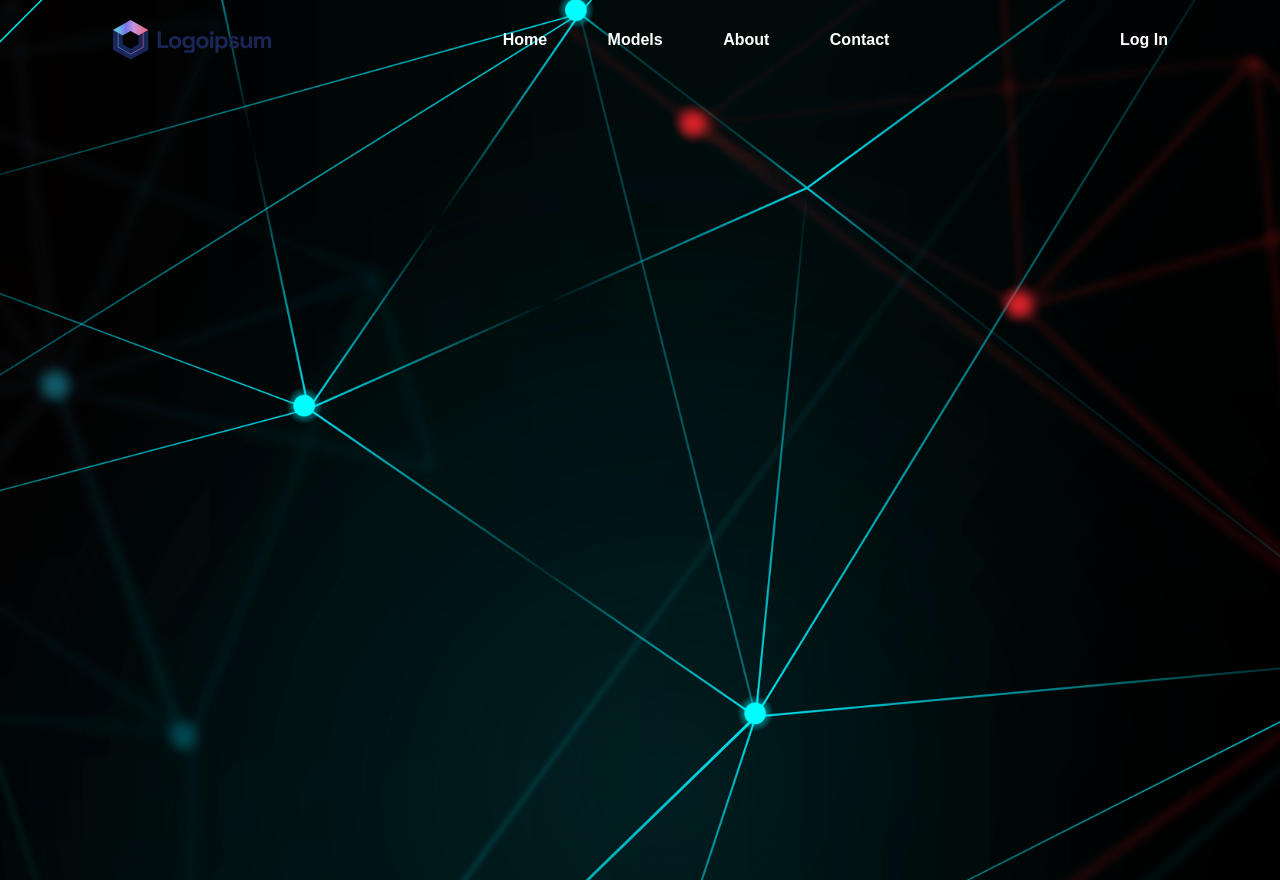
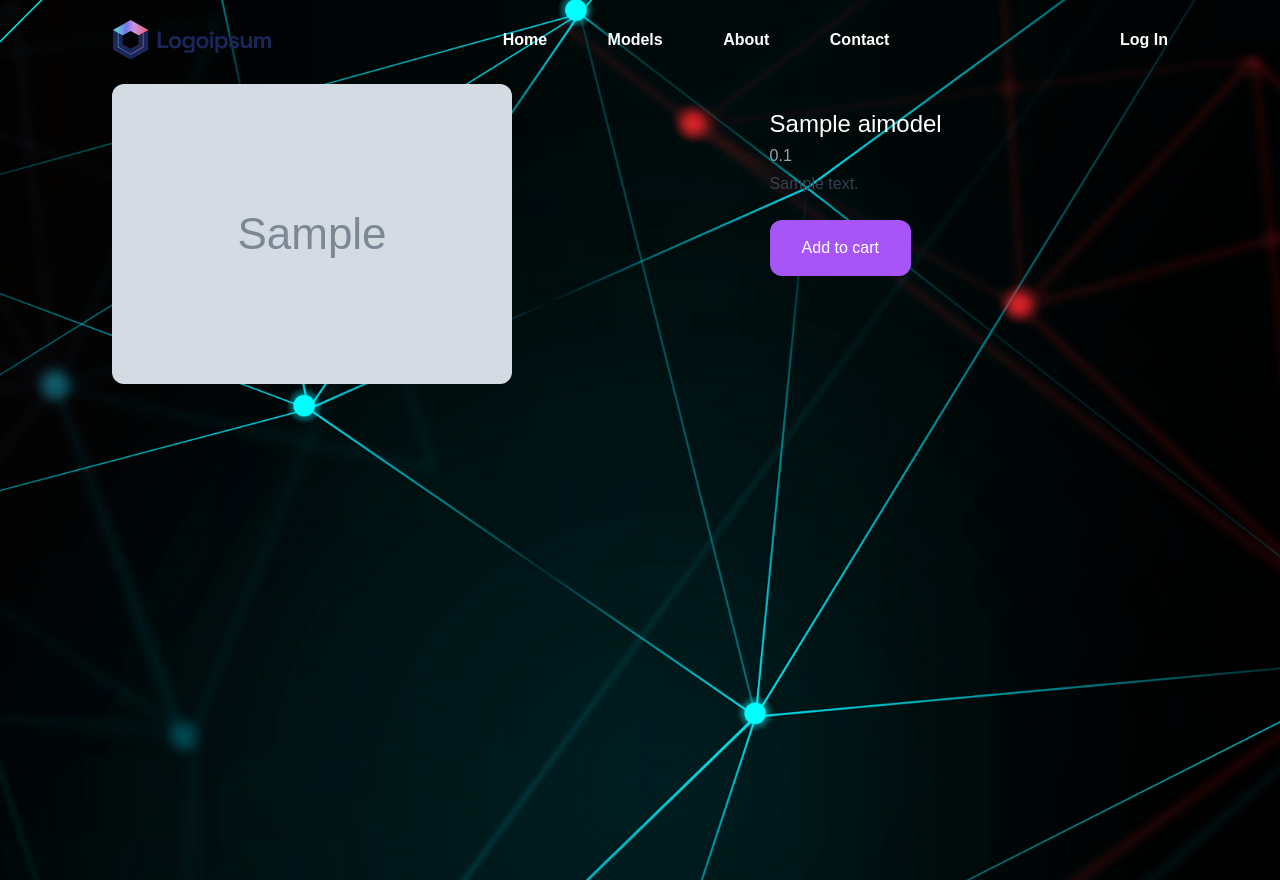
Before and after one commit to PatrykW7/Projekt-Aplikacje-Internetowe, a Django app: a page that uses website/aimodels/templates/aimodels/aimodel.html in a window 1280 px wide. Run offline with Django 4.2, Linux system fonts and the light colour scheme; tables that the repository leaves empty hold one stand-in row (values such as "Sample post"); grey boxes marked "Sample" are stand-in pictures; some libraries are stand-ins or nearby versions.

Commit message:
Some changes

```diff
--- a/website/aimodels/models.py
+++ b/website/aimodels/models.py
@@ -41,7 +41,7 @@ class AiModel(models.Model):
         img.save(thumb_io, 'JPEG', quality = 85)
 
         # CZYM JEST IMAGE.NAME ???
-        # SKAD IMAGE MA ATRYBUT NAME
+        # SKAD IMAGE MA ATRYBUT NAME  - Z DOCSOW PILA
         thumbnail = File(thumb_io, name = image.name)
         return thumbnail
 
--- a/website/aimodels/templates/aimodels/aimodel.html
+++ b/website/aimodels/templates/aimodels/aimodel.html
@@ -4,7 +4,25 @@
 {% endblock %}
 {% block content %}
 
+<div class="max-w-6xl mx-auto flex flex-wrap py-6 px-6 xl:px-0 ">
 
+    <div class="images w-full mb-6 lg:mb-0 lg:w-3/5">
 
+        <img src= "{{ aimodel.image.url }}" class = 'rounded-xl'>
+
+    </div>
+
+    <div class = 'information w-full lg:w-2/5 lg:p-6'>
+
+        <h1 class = "text-2xl">{{ aimodel.name }}</h1>
+        <p class="mt-1 text-gray-400">{{aimodel.get_display_price}}</p>
+        <p class="mt-1 text-gray-700">{{aimodel.description}}</p>
+        <a href ="#" class="mt-6 inline-block px-8 py-4 rounded-xl bg-purple-500 text-white hover:bg-purple-700">
+            Add to cart
+        </a>
+
+    </div>
+
+</div>
 
 {% endblock %}
--- a/website/aimodels/templates/aimodels/all_models.html
+++ b/website/aimodels/templates/aimodels/all_models.html
@@ -11,7 +11,7 @@
         <form method = "get" action=".">
             <div class = "flex">
 
-                <input type = "text" name="query" class = "p-4 bg-gray-100 border-0" placeholder = "Search ...">
+                <input type = "text" name="query" class = "p-4 bg-gray-100 border-0 text-black" placeholder = "Search ...">
                 <button class="p-4 bg-gray-100 border-0">
 
                     <svg xmlns="http://www.w3.org/2000/svg" fill="none" viewBox="0 0 24 24" stroke-width="1.5" stroke="currentColor" class="w-6 h-6">
--- a/website/aimodels/views.py
+++ b/website/aimodels/views.py
@@ -36,4 +36,4 @@ def all_models(request):
 def aimodel(request, slug):
     aimodel = AiModel.objects.get(slug = slug)
 
-    return render(request, 'aimodels/aimodel.html', {'model':aimodel})
+    return render(request, 'aimodels/aimodel.html', {'aimodel':aimodel})
```
